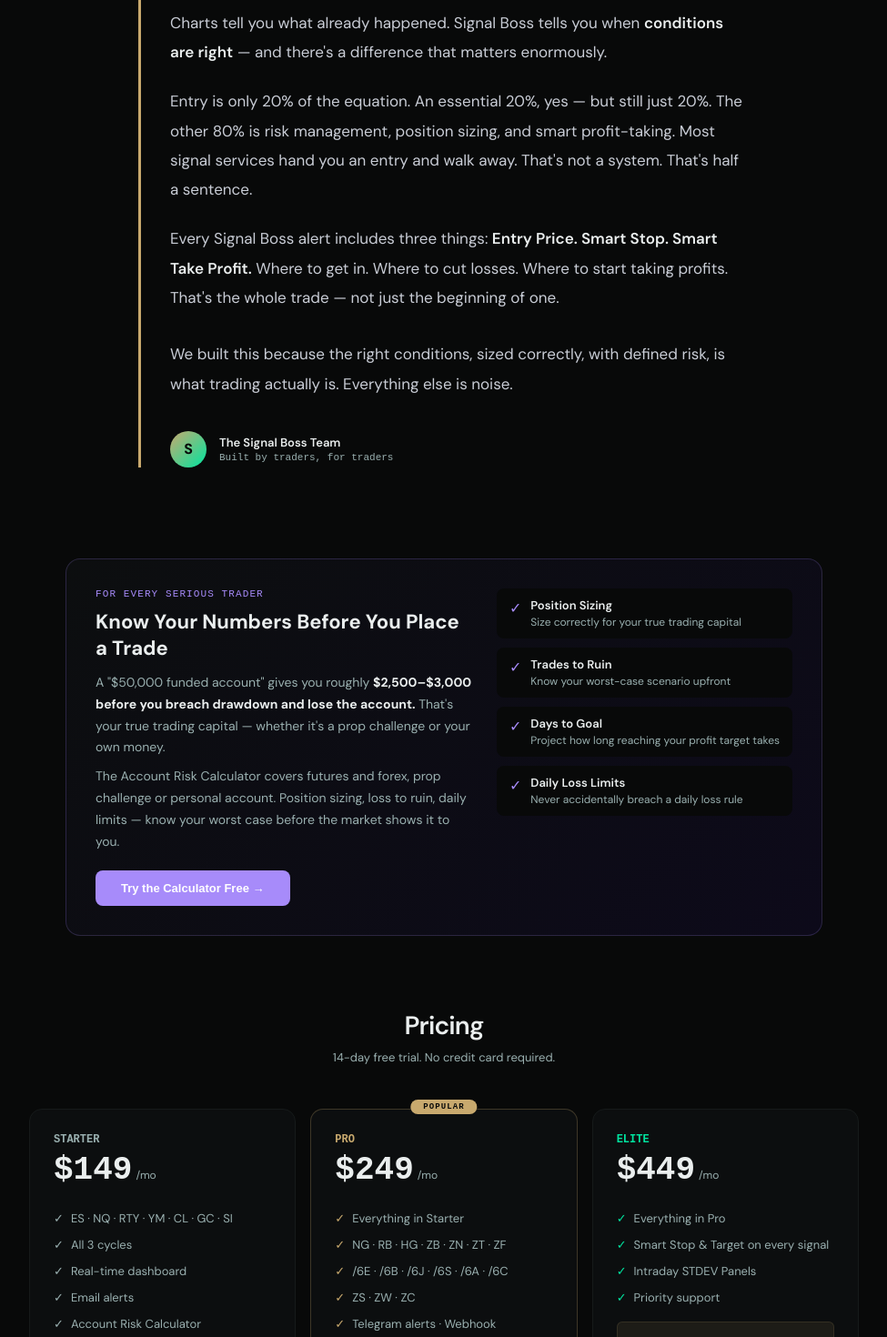
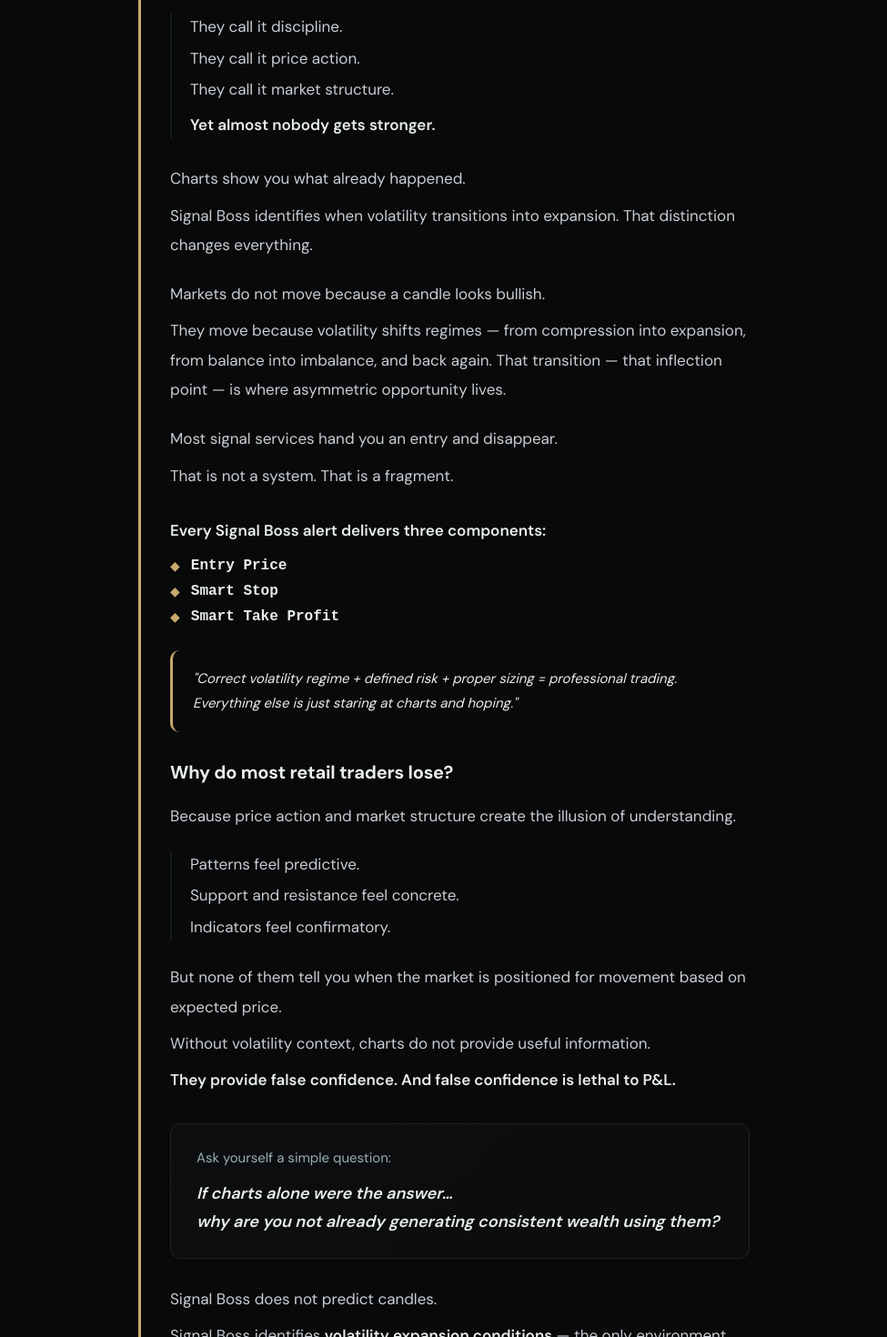
Before and after one commit to valueisrelative-dotcom/signalboss, a React (Vite) app: page / in a window 1280 px wide. Shown: the part 3100-4570 px from the top of the page at 91% size, without its empty margins (152-1127 px from the left). Built offline with nearby package versions, Linux system fonts and the light colour scheme.

Commit message:
Update App.jsx

```diff
--- a/src/App.jsx
+++ b/src/App.jsx
@@ -1099,18 +1099,122 @@
       <div style={{ maxWidth:720, margin:"0 auto", padding:"0 24px 100px" }}>
         <div style={{ borderLeft:`3px solid ${C.accent}`, paddingLeft:32 }}>
           <div style={{ fontSize:11, color:C.accent, fontFamily:"monospace", letterSpacing:"0.2em", marginBottom:24 }}>{t.whyBuilt}</div>
+
+          {/* Opening punch */}
           <p style={{ fontSize:22, fontWeight:600, color:C.text, lineHeight:1.7, marginBottom:24, letterSpacing:"-0.01em" }}>
-            {t.whyP1}
+            98% of retail traders lose money. Almost 100% of them rely on charts to make it.
           </p>
-          <p style={{ fontSize:17, color:"#c9cdd6", lineHeight:1.9, marginBottom:22 }}>{t.whyP2}</p>
+
+          {/* Gym analogy */}
           <p style={{ fontSize:17, color:"#c9cdd6", lineHeight:1.9, marginBottom:22 }}>
-            {t.whyP3a}<span style={{ color:C.text, fontWeight:600 }}>{t.whyP3b}</span>{t.whyP3c}
+            Think about that for a moment. Using charts to make money is like joining a gym where 99% of members follow a workout plan that makes them weaker and fatter. Does that seem logical?
           </p>
-          <p style={{ fontSize:17, color:"#c9cdd6", lineHeight:1.9, marginBottom:22 }}>{t.whyP4}</p>
-          <p style={{ fontSize:17, color:"#c9cdd6", lineHeight:1.9, marginBottom:30 }}>
-            {t.whyP5a}<span style={{ color:C.text, fontWeight:600 }}>{t.whyP5b}</span>{t.whyP5c}
+
+          {/* Stacked rhythm lines */}
+          <div style={{ margin:"28px 0", paddingLeft:20, borderLeft:`2px solid ${C.border}` }}>
+            {["They call it discipline.", "They call it price action.", "They call it market structure."].map(line => (
+              <p key={line} style={{ fontSize:17, color:"#c9cdd6", lineHeight:1.7, marginBottom:6 }}>{line}</p>
+            ))}
+            <p style={{ fontSize:17, color:C.text, fontWeight:600, lineHeight:1.7, marginTop:10 }}>Yet almost nobody gets stronger.</p>
+          </div>
+
+          {/* Volatility vs charts */}
+          <p style={{ fontSize:17, color:"#c9cdd6", lineHeight:1.9, marginBottom:8 }}>
+            Charts show you what already happened.
           </p>
-          <p style={{ fontSize:17, color:"#c9cdd6", lineHeight:1.9, marginBottom:36 }}>{t.whyP6}</p>
+          <p style={{ fontSize:17, color:"#c9cdd6", lineHeight:1.9, marginBottom:22 }}>
+            Signal Boss identifies when volatility transitions into expansion. That distinction changes everything.
+          </p>
+
+          {/* Regime explanation */}
+          <p style={{ fontSize:17, color:"#c9cdd6", lineHeight:1.9, marginBottom:8 }}>
+            Markets do not move because a candle looks bullish.
+          </p>
+          <p style={{ fontSize:17, color:"#c9cdd6", lineHeight:1.9, marginBottom:22 }}>
+            They move because volatility shifts regimes — from compression into expansion, from balance into imbalance, and back again. That transition — that inflection point — is where asymmetric opportunity lives.
+          </p>
+
+          {/* Fragment line */}
+          <p style={{ fontSize:17, color:"#c9cdd6", lineHeight:1.9, marginBottom:8 }}>
+            Most signal services hand you an entry and disappear.
+          </p>
+          <p style={{ fontSize:17, color:"#c9cdd6", lineHeight:1.9, marginBottom:28 }}>
+            That is not a system. That is a fragment.
+          </p>
+
+          {/* Three components */}
+          <p style={{ fontSize:17, color:C.text, fontWeight:600, lineHeight:1.9, marginBottom:14 }}>
+            Every Signal Boss alert delivers three components:
+          </p>
+          <div style={{ margin:"0 0 28px 0", display:"flex", flexDirection:"column", gap:10 }}>
+            {["Entry Price", "Smart Stop", "Smart Take Profit"].map(item => (
+              <div key={item} style={{ display:"flex", alignItems:"center", gap:12 }}>
+                <span style={{ color:C.accent, fontSize:14 }}>◆</span>
+                <span style={{ fontSize:16, fontWeight:600, color:C.text, fontFamily:"monospace" }}>{item}</span>
+              </div>
+            ))}
+          </div>
+
+          {/* Premise */}
+          <div style={{ background:C.bg, borderRadius:10, padding:"18px 22px", borderLeft:`3px solid ${C.accent}`, marginBottom:28 }}>
+            <p style={{ fontSize:15, color:C.text, lineHeight:1.8, fontStyle:"italic", margin:0 }}>
+              "Correct volatility regime + defined risk + proper sizing = professional trading. Everything else is just staring at charts and hoping."
+            </p>
+          </div>
+
+          {/* Illusion section header */}
+          <p style={{ fontSize:20, fontWeight:700, color:C.text, lineHeight:1.6, marginBottom:16, letterSpacing:"-0.01em" }}>
+            Why do most retail traders lose?
+          </p>
+          <p style={{ fontSize:17, color:"#c9cdd6", lineHeight:1.9, marginBottom:22 }}>
+            Because price action and market structure create the illusion of understanding.
+          </p>
+
+          {/* Three illusions */}
+          <div style={{ margin:"0 0 24px 0", paddingLeft:20, borderLeft:`2px solid ${C.border}` }}>
+            {[
+              "Patterns feel predictive.",
+              "Support and resistance feel concrete.",
+              "Indicators feel confirmatory.",
+            ].map(line => (
+              <p key={line} style={{ fontSize:17, color:"#c9cdd6", lineHeight:1.7, marginBottom:6 }}>{line}</p>
+            ))}
+          </div>
+
+          <p style={{ fontSize:17, color:"#c9cdd6", lineHeight:1.9, marginBottom:8 }}>
+            But none of them tell you when the market is positioned for movement based on expected price.
+          </p>
+          <p style={{ fontSize:17, color:"#c9cdd6", lineHeight:1.9, marginBottom:8 }}>
+            Without volatility context, charts do not provide useful information.
+          </p>
+          <p style={{ fontSize:17, color:C.text, fontWeight:600, lineHeight:1.9, marginBottom:32 }}>
+            They provide false confidence. And false confidence is lethal to P&L.
+          </p>
+
+          {/* The gut-punch question */}
+          <div style={{ background:`linear-gradient(135deg, #0c0e10, #0a0c0e)`, border:`1px solid ${C.accent}22`, borderRadius:12, padding:"24px 28px", marginBottom:28 }}>
+            <p style={{ fontSize:15, color:C.textMid, lineHeight:1.8, marginBottom:10 }}>Ask yourself a simple question:</p>
+            <p style={{ fontSize:18, fontWeight:600, color:C.text, lineHeight:1.7, marginBottom:0, fontStyle:"italic" }}>
+              If charts alone were the answer…<br />
+              why are you not already generating consistent wealth using them?
+            </p>
+          </div>
+
+          {/* Closing */}
+          <p style={{ fontSize:17, color:"#c9cdd6", lineHeight:1.9, marginBottom:8 }}>
+            Signal Boss does not predict candles.
+          </p>
+          <p style={{ fontSize:17, color:"#c9cdd6", lineHeight:1.9, marginBottom:8 }}>
+            Signal Boss identifies <span style={{ color:C.text, fontWeight:600 }}>volatility expansion conditions</span> — the only environment where large, sustained price movement statistically occurs.
+          </p>
+          <p style={{ fontSize:17, color:"#c9cdd6", lineHeight:1.9, marginBottom:8 }}>
+            That is the difference between guessing direction and trading a real edge.
+          </p>
+          <p style={{ fontSize:17, color:C.textMid, lineHeight:1.9, marginBottom:36, fontStyle:"italic" }}>
+            The gym is still full. You don't have to stay on the same plan.
+          </p>
+
+          {/* Signature */}
           <div style={{ display:"flex", alignItems:"center", gap:14 }}>
             <div style={{ width:40, height:40, borderRadius:"50%", background:`linear-gradient(135deg, ${C.accent}, ${C.long})`, display:"flex", alignItems:"center", justifyContent:"center", fontSize:16, fontWeight:700, color:"#080909" }}>S</div>
             <div>
```
